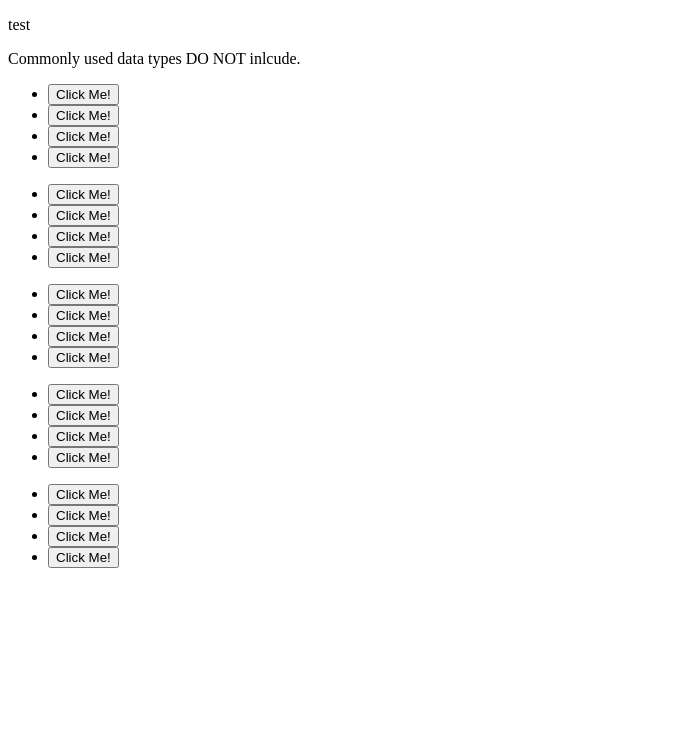
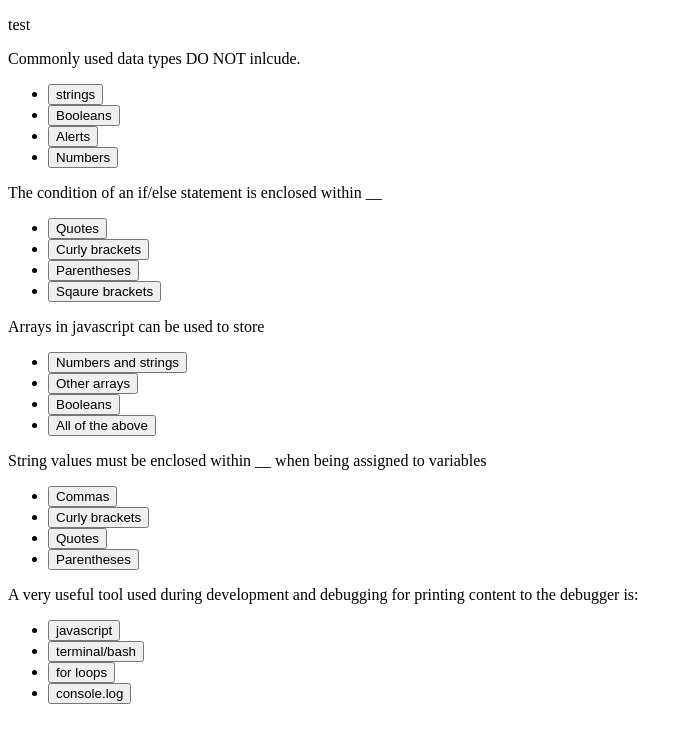
Before and after one commit to Ch1ckenw1ng/codingQuiz, a plain HTML site: page index.html in a window 1280 px wide. Shown: the whole page, without its empty margins (0-689 px from the left). Drawn offline with Linux system fonts and the light colour scheme.

Commit message:
added Q's and A's

```diff
--- a/index.html
+++ b/index.html
@@ -11,55 +11,55 @@
     <div class="q1">
 <p>Commonly used data types DO NOT inlcude.</p>
     <ul>
-        <li><button type="button">Click Me!</button></li>
-        <li><button type="button">Click Me!</button></li>
-        <li><button type="button">Click Me!</button></li>
-        <li><button type="button">Click Me!</button></li>
+        <li><button type="button">strings</button></li>
+        <li><button type="button">Booleans</button></li>
+        <li><button type="button">Alerts</button></li>
+        <li><button type="button">Numbers</button></li>
 
 </ul>
     </div>
 
     <div class="q2">
-<p></p>
+<p>The condition of an if/else statement is enclosed within __</p>
         <ul>
-            <li><button type="button">Click Me!</button></li>
-            <li><button type="button">Click Me!</button></li>
-            <li><button type="button">Click Me!</button></li>
-            <li><button type="button">Click Me!</button></li>
+            <li><button type="button">Quotes</button></li>
+            <li><button type="button">Curly brackets</button></li>
+            <li><button type="button">Parentheses</button></li>
+            <li><button type="button">Sqaure brackets</button></li>
 
         </ul>
 
     </div>
 
     <div class="q3">
-<p></p>
+<p>Arrays in javascript can be used to store</p>
         <ul>
-            <li><button type="button">Click Me!</button></li>
-            <li><button type="button">Click Me!</button></li>
-            <li><button type="button">Click Me!</button></li>
-            <li><button type="button">Click Me!</button></li>
+            <li><button type="button">Numbers and strings</button></li>
+            <li><button type="button">Other arrays</button></li>
+            <li><button type="button">Booleans</button></li>
+            <li><button type="button">All of the above</button></li>
 
         </ul>
 
     </div>
 
     <div class="q4">
-<p></p>
+<p>String values must be enclosed within __ when being assigned to variables</p>
         <ul>
-            <li><button type="button">Click Me!</button></li>
-            <li><button type="button">Click Me!</button></li>
-            <li><button type="button">Click Me!</button></li>
-            <li><button type="button">Click Me!</button></li>
+            <li><button type="button">Commas</button></li>
+            <li><button type="button">Curly brackets</button></li>
+            <li><button type="button">Quotes</button></li>
+            <li><button type="button">Parentheses</button></li>
         </ul>
     </div>
 
     <div class="q5">
-<p></p>
+<p>A very useful tool used during development and debugging for printing content to the debugger is:</p>
         <ul>
-            <li><button type="button">Click Me!</button></li>
-            <li><button type="button">Click Me!</button></li>
-            <li><button type="button">Click Me!</button></li>
-            <li><button type="button">Click Me!</button></li>
+            <li><button type="button">javascript</button></li>
+            <li><button type="button">terminal/bash</button></li>
+            <li><button type="button">for loops</button></li>
+            <li><button type="button">console.log</button></li>
         </ul>
 
     </div>
```
